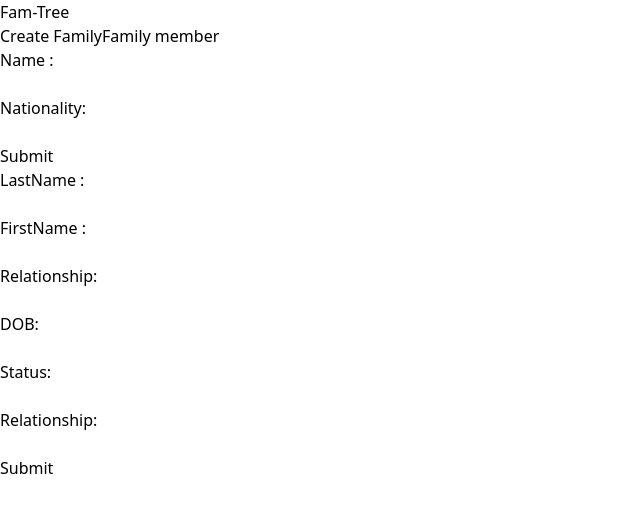
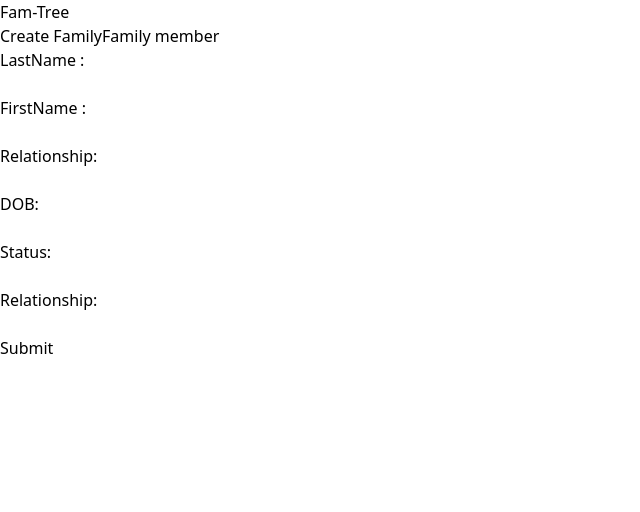
Before and after one commit to Tez-cyber/family-tree, a React (Vite) app: page / in a window 1280 px wide. Shown: the top 512 px of the page, without its empty margins (0-640 px from the left). Built offline with nearby package versions, Linux system fonts and the light colour scheme.

Commit message:
Used handleRegisterFamily to render Family conditionally

```diff
--- a/src/App.jsx
+++ b/src/App.jsx
@@ -12,7 +12,7 @@ function App() {
   return (
     <>
      <Navbar registerFamily={registerFamily} handleRegister={handleRegisterFamily}/>
-     <Family />
+     {registerFamily && <Family />}
      <Member />
     </>
   )
```
